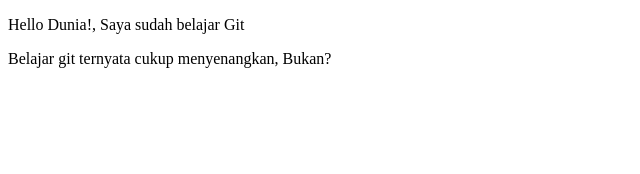
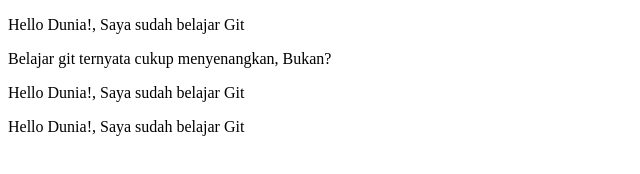
Before and after one commit to MuhDaffa87/Prak11GITRPL, a plain HTML site: page index.html in a window 1280 px wide. Shown: the whole page, without its empty margins (0-640 px from the left). Drawn offline with Linux system fonts and the light colour scheme.

Commit message:
menambah paragraf 3 4

```diff
--- a/index.html
+++ b/index.html
@@ -9,6 +9,8 @@
 <body>
     <p>Hello Dunia!, Saya sudah belajar Git</p>
     <p>Belajar git ternyata cukup menyenangkan, Bukan?</p>
+    <p>Hello Dunia!, Saya sudah belajar Git</p>
+    <p>Hello Dunia!, Saya sudah belajar Git</p>
 </body>
 
 </html>
```
